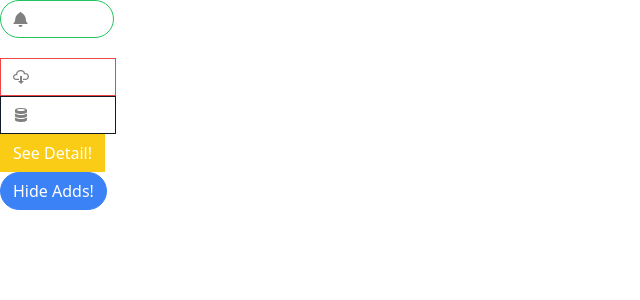
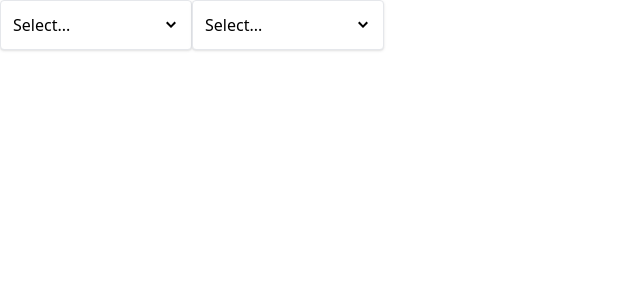
Before and after one commit to tahanyAli/components, a React (Create React App) app: page / in a window 1280 px wide. Shown: the top 300 px of the page, without its empty margins (0-640 px from the left). Built offline with nearby package versions, Linux system fonts and the light colour scheme.

Commit message:
feat: add dropdown with functionality

```diff
--- a/src/App.js
+++ b/src/App.js
@@ -1,14 +1,21 @@
-import React from 'react'
-import Button from './Button';
-import { GoBell, GoCloudDownload, GoDatabase } from 'react-icons/go'
+import React, { useState } from "react";
+// import Button from './Button';
+// import { GoBell, GoCloudDownload, GoDatabase } from 'react-icons/go'
+import Dropdown from "./Dropdown";
+function App() {
+  const [selection, setSelection] = useState(null);
 
-function App() {
-    function handleClick(){
-        console.log("click");
-    }
+  const handleSelect = (option) => {
+    setSelection(option);
+  };
+  const options = [
+    { label: "Red", value: "red" },
+    { label: "Green", value: "green" },
+    { label: "Blue", value: "blue" },
+  ];
   return (
-    <div>
-      <div>
+    <div className="flex">
+      {/* <div>
       <Button success rounded outline onClick={handleClick} className="mb-5">
       <GoBell  />
       Click Me!
@@ -29,9 +36,19 @@
       </div>
       <div>
       <Button primary rounded>Hide Adds!</Button>
-      </div>
+      </div> */}
+      <Dropdown
+        options={options}
+        value={selection}
+        onChange={handleSelect}
+      />
+      <Dropdown
+        options={options}
+        value={selection}
+        onChange={handleSelect}
+      />
     </div>
-  )
+  );
 }
 
 export default App;
--- /dev/null
+++ b/src/Dropdown.js
@@ -0,0 +1,58 @@
+import React, { useState, useEffect, useRef } from "react";
+import { GoChevronDown } from "react-icons/go";
+import Panel from "./Panel";
+function Dropdown({ options, value, onChange }) {
+  const [isOpen, setIsOpen] = useState(false);
+  const divEl = useRef();
+  useEffect(() => {
+    const handler = (event) => {
+      // console.log(divEl.current);
+      if(!divEl.current.contains(event.target)){
+        setIsOpen(false)
+      }
+    };
+
+    document.addEventListener("click", handler, true);
+    return () => {
+      document.removeEventListener('click', handler);
+    };
+  }, []);
+  const handleClick = () => {
+    setIsOpen(!isOpen);
+  };
+
+  const handleOptionClick = (option) => {
+    setIsOpen(false);
+    onChange(option);
+  };
+  const renderedOptions = options.map((option) => {
+    return (
+      <div
+        className="hover:bg-sky-100 rounded cursor-pointer p-1"
+        onClick={() => handleOptionClick(option)}
+        key={option.value}
+      >
+        {option.label}
+      </div>
+    );
+  });
+  //not recomended
+  //   let content = 'Select...';
+  //   if(value) {
+  //     content = value.label;
+  //   }
+  return (
+    <div ref={divEl} className="w-48 relative">
+      <Panel
+        className="flex justify-between items-center cursor-pointer"
+        onClick={handleClick}
+      >
+        {value?.label || "Select..."}
+        <GoChevronDown />
+      </Panel>
+      {isOpen && <Panel className="absolute top-full">{renderedOptions}</Panel>}
+    </div>
+  );
+}
+
+export default Dropdown;
--- /dev/null
+++ b/src/Panel.js
@@ -0,0 +1,16 @@
+import React from "react";
+import classNames from "classnames";
+
+function Panel({ children, className, ...rest }) {
+  const finalClassNames = classNames(
+    "border rounded p-3 shadow bg-white w-full",
+    className
+  );
+  return (
+    <div {...rest} className={finalClassNames}>
+      {children}
+    </div>
+  );
+}
+
+export default Panel;
```
